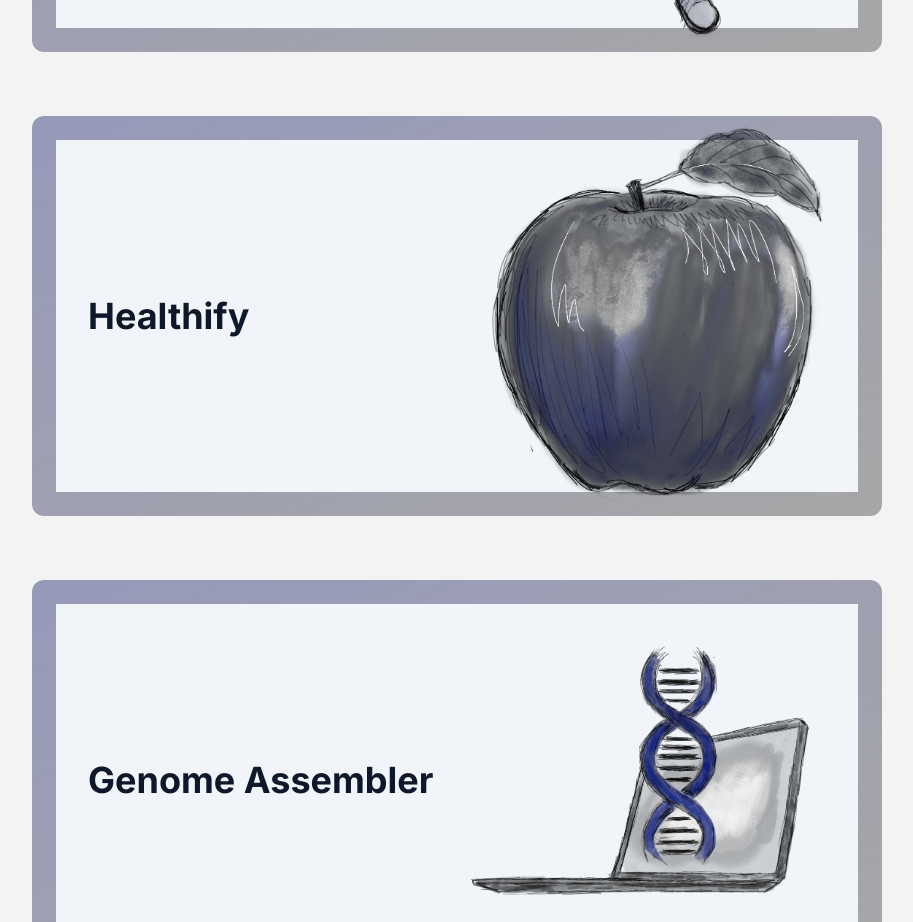
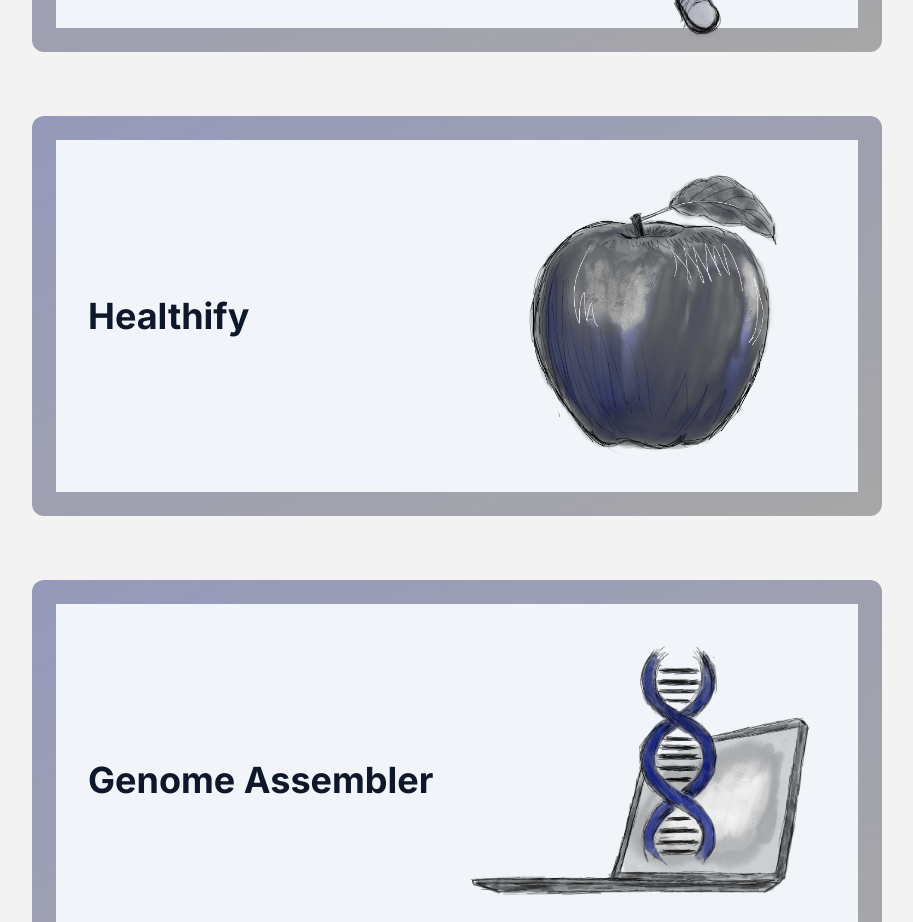
Before and after one commit to smkhalil2/Portfolio, a Next.js app in the folder portfolio/: page / in a window 1280 px wide. Shown: the part 960-1882 px from the top of the page, without its empty margins (183-1096 px from the left). Built offline with nearby package versions, Linux system fonts and the light colour scheme.

Commit message:
Possibly fix image scale issue

```diff
--- a/portfolio/src/components/data.js
+++ b/portfolio/src/components/data.js
@@ -45,7 +45,7 @@ export const projectData = [
     category: "Android App",
     gitHubLink: "https://youtu.be/U42hCzOBTfI",
     img: "/images/projects/sketches/healthify4.png",
-    img_classes: "lg:scale-100 scale-75",
+    img_classes: "scale-75",
     slides: [
       { src: "/images/projects/healthify.png", caption: "healthify", index: 5 },
     ],
```
